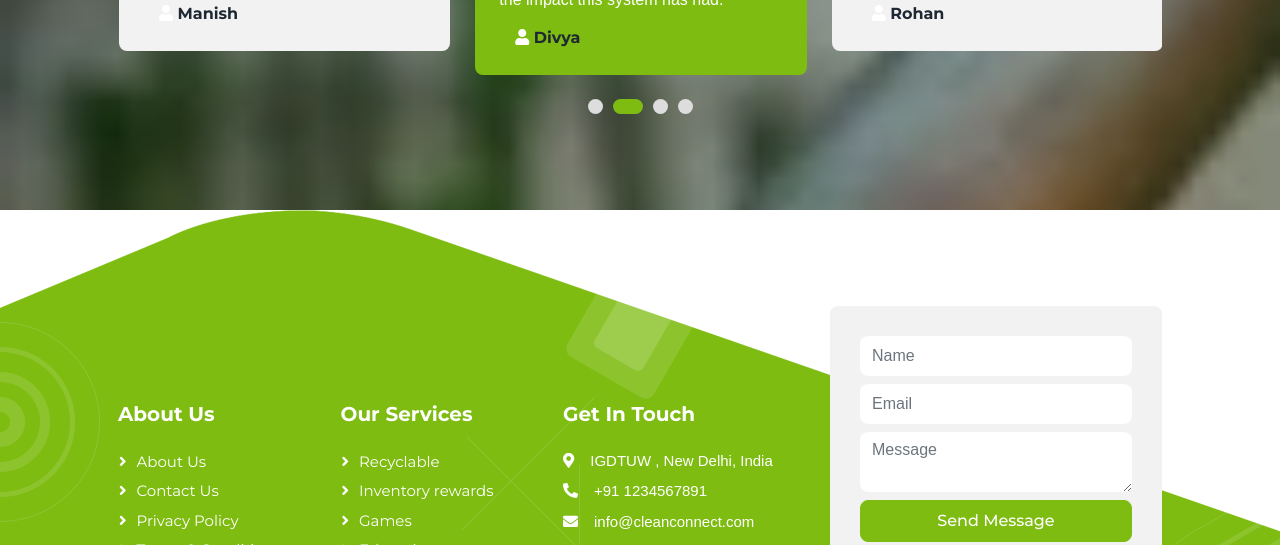
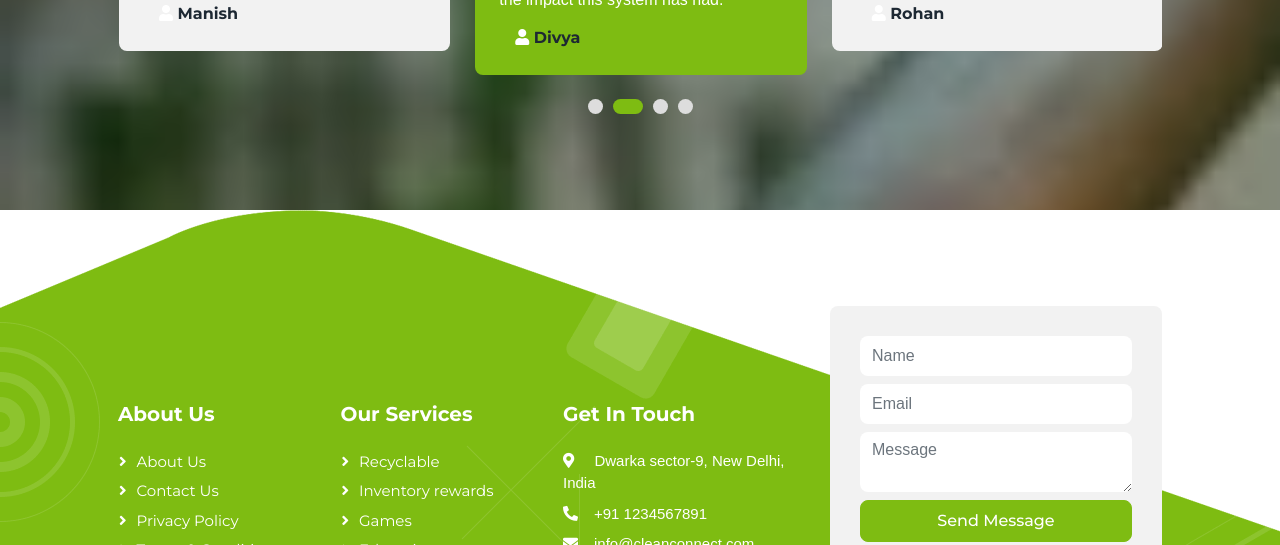
Before and after one commit to VanshSaini618/Smart-waste-management-system, a plain HTML site: page index.html in a window 1280 px wide. Shown: the part 3660-4205 px from the top of the page. Drawn offline with nearby package versions, Linux system fonts and the light colour scheme; files whose address does not match are found by name.

Commit message:
Update index.html

```diff
--- a/index.html
+++ b/index.html
@@ -482,7 +482,7 @@
                     </div>
                     <div class="col-md-6 col-lg-3">
                         <h5 class="fw-bold text-white mb-4">Get In Touch</h5>
-                        <p class="mb-2"><i class="fa fa-map-marker-alt me-3"></i>IGDTUW , New Delhi, India</p>
+                        <p class="mb-2"><i class="fa fa-map-marker-alt me-3"></i> Dwarka sector-9, New Delhi, India</p>
                         <p class="mb-2"><i class="fa fa-phone-alt me-3"></i>+91 1234567891</p>
                         <p class="mb-2"><i class="fa fa-envelope me-3"></i>info@cleanconnect.com</p>
                         <div class="d-flex pt-2">
```
